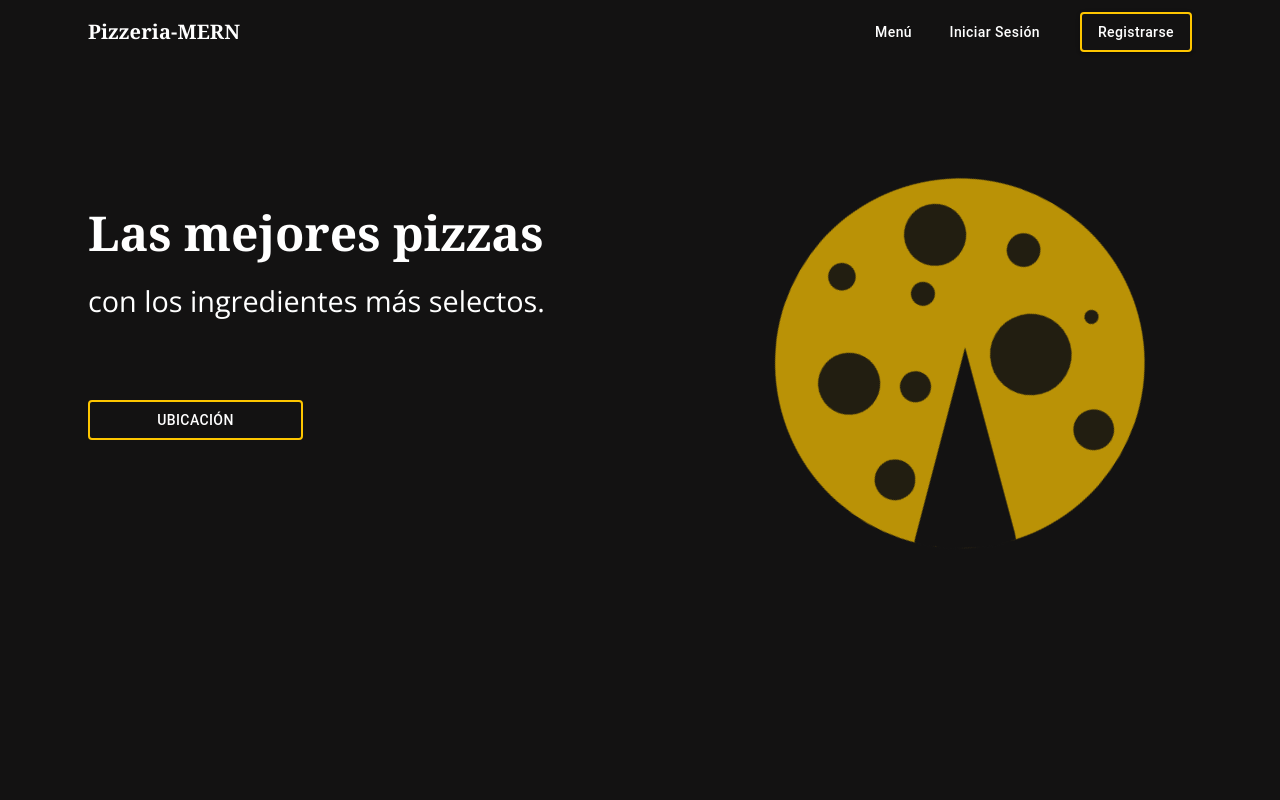
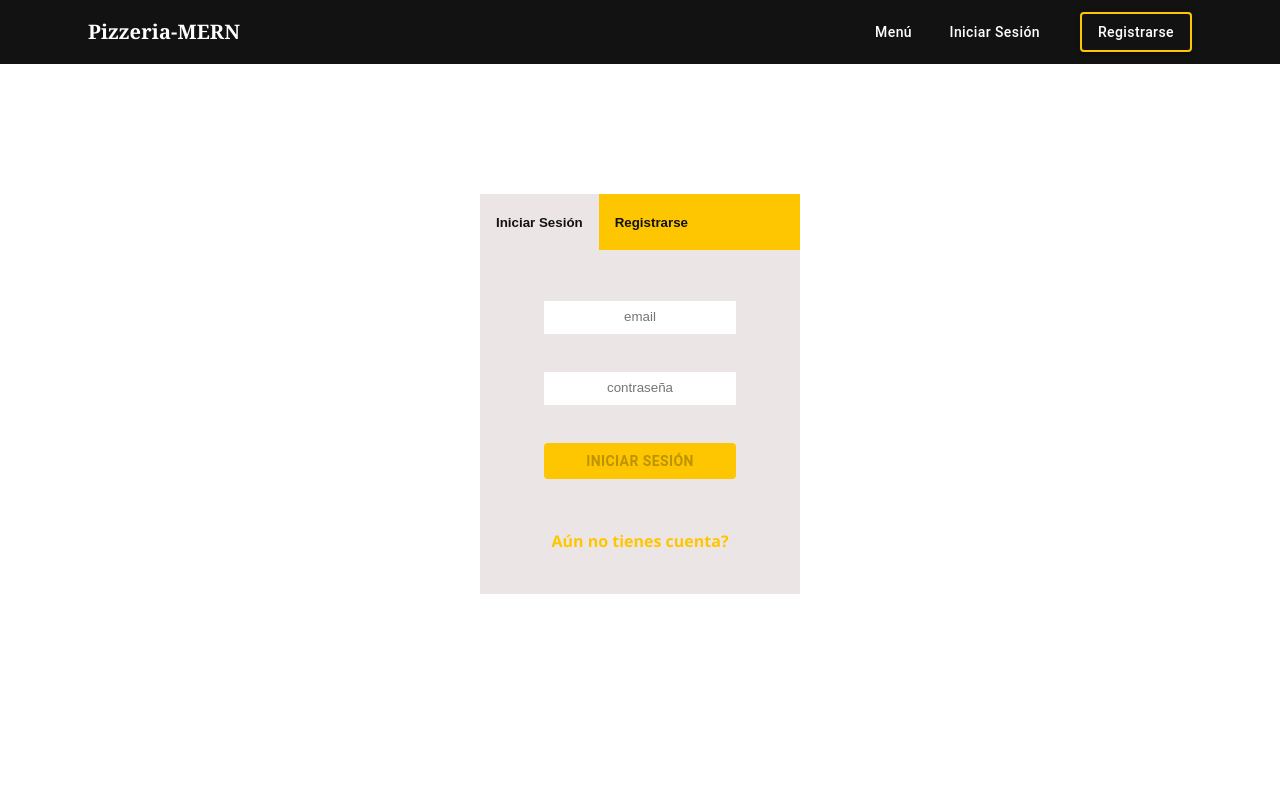
Before and after one commit to AlanBM94/Pizzeria-MERN, a React (Create React App) app: page /auth in a window 1280 px wide. Before the commit this address led to /. Shown: the top 800 px of the page. Built offline with nearby package versions, Linux system fonts and the light colour scheme.

Commit message:
Auth form

```diff
--- a/src/App.js
+++ b/src/App.js
@@ -1,14 +1,32 @@
-import React from "react";
+import React, { useState } from "react";
 import { Switch, Route, Redirect } from "react-router-dom";
 
 import Main from "../src/pages/Main";
 import Auth from "./pages/Auth";
 import Navigation from "../src/components/shared/Navigation/Navigation";
+import { FormModeContext } from "../src/components/shared/context/formModeContext";
 import "./App.css";
 
 function App() {
+  const [formMode, setFormMode] = useState("");
+
+  const logInFormHandler = () => {
+    setFormMode("logIn");
+  };
+
+  const signUpFormHandler = () => {
+    setFormMode("signUp");
+  };
+
   return (
     <div className="App">
+      <FormModeContext.Provider
+        value={{
+          formMode: formMode,
+          logInFormHandler: logInFormHandler,
+          signUpFormHandler: signUpFormHandler
+        }}
+      >
         <Navigation />
         <Switch>
           <Route path="/" exact>
@@ -26,14 +44,12 @@ function App() {
           <Route path="/ubicacion" exact>
             ubicacion
           </Route>
-        <Route path="/iniciarSesion" exact>
-          <Auth />
-        </Route>
-        <Route path="/registrarse" exact>
+          <Route path="/auth" exact>
             <Auth />
           </Route>
           <Redirect to="/" exact />
         </Switch>
+      </FormModeContext.Provider>
     </div>
   );
 }
--- a/src/components/Auth/AuthForm.js
+++ b/src/components/Auth/AuthForm.js
@@ -1,8 +1,9 @@
-import React from "react";
+import React, { useState, useContext } from "react";
 import Button from "@material-ui/core/Button";
 import { Link } from "react-router-dom";
 import { withStyles } from "@material-ui/styles";
 
+import { FormModeContext } from "../shared/context/formModeContext";
 import Input from "../shared/FormComponents/Input";
 import { useForm } from "../shared/hooks/useForm";
 import {
@@ -12,7 +13,11 @@ import {
 import styles from "./AuthFormStyles";
 
 const Auth = props => {
+  const formContext = useContext(FormModeContext);
   const { classes } = props;
+  const [authFormMode, setAuthFormMode] = useState(
+    formContext.formMode || "logIn"
+  );
   const [formState, inputHandler] = useForm(
     {
       email: {
@@ -26,14 +31,53 @@ const Auth = props => {
     },
     false
   );
+
+  const loginFormHandler = () => {
+    setAuthFormMode("logIn");
+  };
+
+  const signUpFormHandler = () => {
+    setAuthFormMode("signUp");
+  };
+
   return (
     <div className={classes.formContainer}>
-      <div className={classes.form}>
+      <div
+        className={`${classes.form} ${authFormMode === "signUp" &&
+          `${classes.formSignUp}`}`}
+      >
         <div className={classes.formNav}>
-          <button className={classes.activeButton}>Iniciar Sesión</button>
-          <button>Registrarse</button>
+          <button
+            className={authFormMode === "logIn" && classes.activeButton}
+            onClick={
+              authFormMode === "logIn" ? signUpFormHandler : loginFormHandler
+            }
+            disabled={authFormMode === "logIn"}
+          >
+            Iniciar Sesión
+          </button>
+          <button
+            onClick={
+              authFormMode === "logIn" ? signUpFormHandler : loginFormHandler
+            }
+            disabled={authFormMode === "signUp"}
+            className={authFormMode === "signUp" && classes.activeButton}
+          >
+            Registrarse
+          </button>
         </div>
         <form>
+          {authFormMode === "signUp" && (
+            <Input
+              type="text"
+              placeholder="nombre"
+              id="nombre"
+              typeElement="input"
+              validators={[VALIDATOR_REQUIRE()]}
+              errorText="Este campo es requerido"
+              onInput={inputHandler}
+            />
+          )}
           <Input
             type="text"
             placeholder="email"
@@ -52,11 +96,30 @@ const Auth = props => {
             errorText="Ingresa una contraseña valida, al menos 5 caracteres."
             onInput={inputHandler}
           />
+          {authFormMode === "signUp" && (
+            <Input
+              type="password"
+              placeholder="confirmar contraseña"
+              id="passwordConfirm"
+              typeElement="input"
+              validators={[VALIDATOR_REQUIRE(), VALIDATOR_MINLENGTH(5)]}
+              errorText="Ingresa una contraseña valida, al menos 5 caracteres."
+              onInput={inputHandler}
+            />
+          )}
           <Button className={classes.formButton} disabled={!formState.isValid}>
-            Iniciar sesión
+            {authFormMode === "logIn" ? "Iniciar sesión" : "Registrarse"}
           </Button>
         </form>
-        <Link to="/registrarse">Ya tienes cuenta?</Link>
+        <Link
+          onClick={
+            authFormMode === "logIn" ? signUpFormHandler : loginFormHandler
+          }
+        >
+          {authFormMode === "logIn"
+            ? "Aún no tienes cuenta?"
+            : "Ya tienes cuenta?"}
+        </Link>
       </div>
     </div>
   );
--- a/src/components/Auth/AuthFormStyles.js
+++ b/src/components/Auth/AuthFormStyles.js
@@ -1,7 +1,7 @@
 import sizes from "../../styles/sizes/sizez";
 import colors from "../../styles/colors/colors";
 
-const { black, white, primary, gray } = colors;
+const { black, white, primary, gray, red } = colors;
 
 const styles = {
   formButton: {
@@ -24,7 +24,10 @@ const styles = {
     margin: "0 auto",
     display: "flex",
     justifyContent: "center",
-    alignItems: "center"
+    alignItems: "center",
+    [sizes.down("xs")]: {
+      width: "20rem"
+    }
   },
   form: {
     background: gray,
@@ -57,14 +60,22 @@ const styles = {
       "& p": {
         fontSize: "0.8rem",
         fontWeight: "700",
-        color: "#f3163f",
+        color: red,
         margin: "0",
         padding: "0"
       }
     }
   },
+  formSignUp: {
+    height: "30rem",
+    marginTop: "5rem",
+    "& form": {
+      height: "75%",
+      padding: "1rem 4rem"
+    }
+  },
   formNav: {
-    height: "15%",
+    height: "3.5rem",
     display: "flex",
     background: primary,
     "& button": {
--- a/src/components/shared/Navigation/Navigation.js
+++ b/src/components/shared/Navigation/Navigation.js
@@ -1,4 +1,4 @@
-import React, { useState } from "react";
+import React, { useState, useContext } from "react";
 import PropTypes from "prop-types";
 import { withStyles } from "@material-ui/core/styles";
 import AppBar from "@material-ui/core/AppBar";
@@ -7,6 +7,7 @@ import Typography from "@material-ui/core/Typography";
 import Button from "@material-ui/core/Button";
 import { Link } from "react-router-dom";
 
+import { FormModeContext } from "../context/formModeContext";
 import SimpleMenu from "../Menu/Menu";
 import SideDrawer from "./SideDrawer";
 import BackDrop from "../UIElements/Backdrop";
@@ -15,6 +16,7 @@ import styles from "./NavigationStyles";
 function ButtonAppBar(props) {
   const { classes } = props;
   const [drawerIsOpen, setDrawerIsOpen] = useState(false);
+  const formContext = useContext(FormModeContext);
 
   const openResponsiveMenu = () => {
     setDrawerIsOpen(true);
@@ -44,15 +46,20 @@ function ButtonAppBar(props) {
             responsive={false}
             closeResponsiveMenu={closeResponsiveMenu}
           />
-          <Link to="/iniciarSesion">
+          <Link to="/auth">
             <Button
               className={`${classes.btnNormal} ${classes.btnIniciarSesion}`}
+              onClick={formContext.logInFormHandler}
             >
               Iniciar Sesión
             </Button>
           </Link>
-          <Link to="/registrarse">
-            <Button variant="contained" className={classes.fullButton}>
+          <Link to="/auth">
+            <Button
+              variant="contained"
+              className={classes.fullButton}
+              onClick={formContext.signUpFormHandler}
+            >
               Registrarse
             </Button>
           </Link>
--- /dev/null
+++ b/src/components/shared/context/formModeContext.js
@@ -0,0 +1,7 @@
+import { createContext } from "react";
+
+export const FormModeContext = createContext({
+  formMode: "",
+  logInFormHandler: () => {},
+  signUpFormHandler: () => {}
+});
--- a/src/styles/colors/colors.js
+++ b/src/styles/colors/colors.js
@@ -3,7 +3,8 @@ const colors = {
   blackBackground: "rgba(0, 0, 0, 0.75)",
   white: "#ffff",
   primary: "#FEC600",
-  gray: "#ECE5E5"
+  gray: "#ECE5E5",
+  red: "#f3163f"
 };
 
 export default colors;
```
Lines whose indentation alone changed are shown as unchanged.
